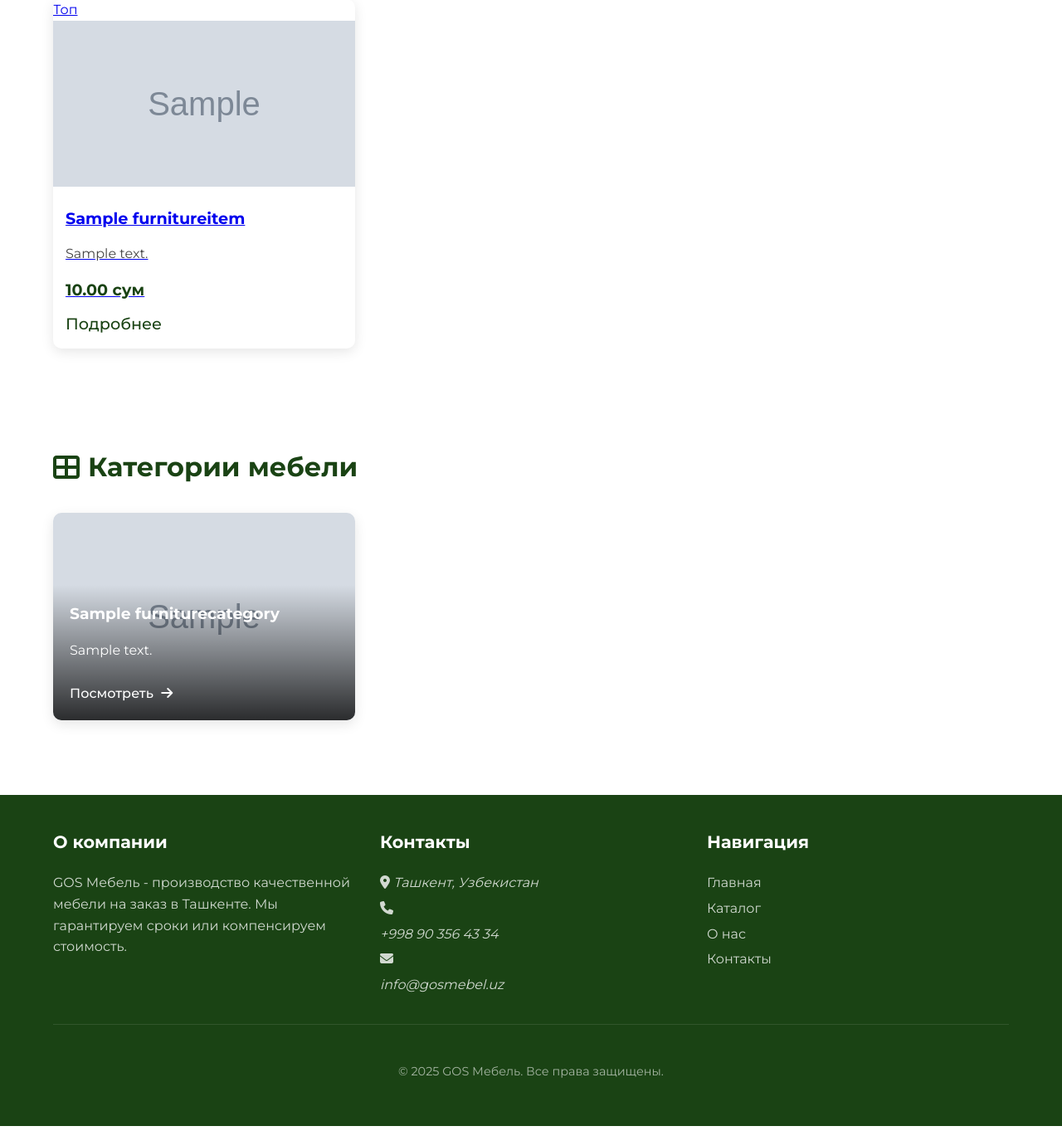
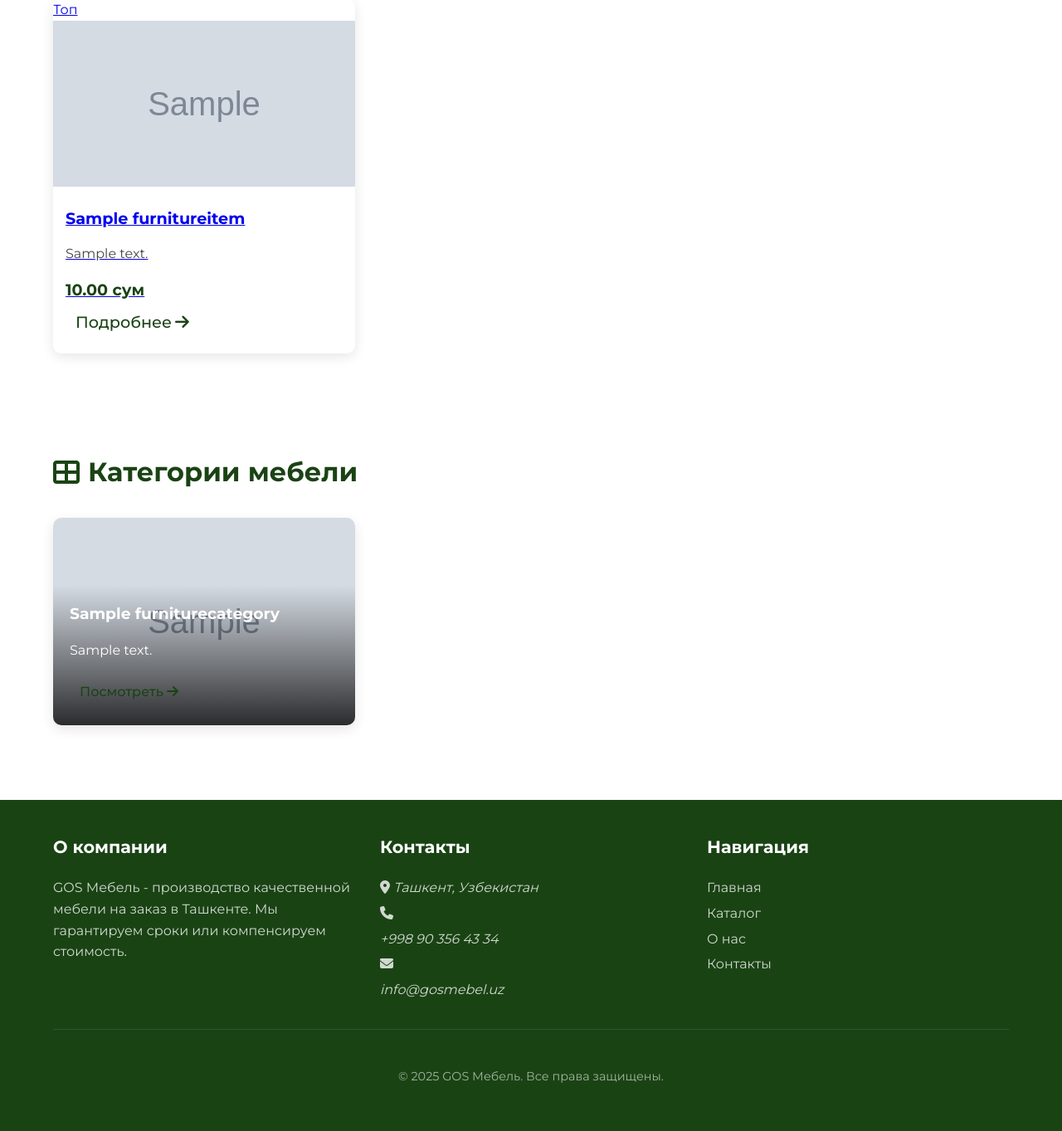
Before and after one commit to izzat1998/gos_landing_page, a Django app: page /catalog/ in a window 1280 px wide. Shown: the part 342-1705 px from the top of the page at 83% size. Run offline with Django 4.2, Linux system fonts and the light colour scheme; tables that the repository leaves empty hold one stand-in row (values such as "Sample post"); grey boxes marked "Sample" are stand-in pictures.

Commit message:
refactor: standardize button styling and clean up URL formatting

```diff
--- a/main/urls.py
+++ b/main/urls.py
@@ -2,28 +2,43 @@ from django.urls import path
 from rest_framework.authtoken.views import obtain_auth_token
 
 from .views import (
-    LandingPageView,
-    LocationQRCodeView,
-    LocationVisitView,
-    LocationQRCodeListView,
-    LocationStatsAPIView,
-    RecordPhoneClickView,
     CatalogView,
     CategoryDetailView,
-    FurnitureDetailView
+    FurnitureDetailView,
+    LandingPageView,
+    LocationQRCodeListView,
+    LocationQRCodeView,
+    LocationStatsAPIView,
+    LocationVisitView,
+    RecordPhoneClickView,
 )
 
 urlpatterns = [
     path("", LandingPageView.as_view(), name="main_page"),
     path("qrcode/<int:pk>/", LocationQRCodeView.as_view(), name="location_qrcode"),
-    path("visit/<int:location_id>/", LocationVisitView.as_view(), name="location_visit"),
+    path(
+        "visit/<int:location_id>/", LocationVisitView.as_view(), name="location_visit"
+    ),
     path("qrcodes/", LocationQRCodeListView.as_view(), name="qrcode_list"),
-    path("api/location-stats/", LocationStatsAPIView.as_view(), name="location_stats_api"),
+    path(
+        "api/location-stats/", LocationStatsAPIView.as_view(), name="location_stats_api"
+    ),
     path("api/token/", obtain_auth_token, name="api_token"),
-    path('api/record-phone-click/', RecordPhoneClickView.as_view(), name='record_phone_click'),
-
+    path(
+        "api/record-phone-click/",
+        RecordPhoneClickView.as_view(),
+        name="record_phone_click",
+    ),
     # Furniture catalog URLs
-    path('catalog/', CatalogView.as_view(), name='catalog'),
-    path('catalog/<slug:category_slug>/', CategoryDetailView.as_view(), name='category_detail'),
-    path('catalog/<slug:category_slug>/<slug:item_slug>/', FurnitureDetailView.as_view(), name='furniture_detail'),
+    path("catalog/", CatalogView.as_view(), name="catalog"),
+    path(
+        "catalog/<slug:category_slug>/",
+        CategoryDetailView.as_view(),
+        name="category_detail",
+    ),
+    path(
+        "catalog/<slug:category_slug>/<slug:item_slug>/",
+        FurnitureDetailView.as_view(),
+        name="furniture_detail",
+    ),
 ]
--- /dev/null
+++ b/static/css/buttons.css
@@ -0,0 +1,70 @@
+/* Base button styles */
+.btn {
+    display: inline-flex;
+    align-items: center;
+    justify-content: center;
+    padding: 0.75rem 1.5rem;
+    border-radius: 4px;
+    font-weight: 500;
+    text-decoration: none;
+    transition: all 0.3s ease;
+    cursor: pointer;
+}
+
+/* Primary button - for main actions */
+.btn-primary {
+    background-color: #1A4314;
+    color: white;
+    border: 1px solid #1A4314;
+}
+
+.btn-primary:hover, .btn-primary:focus {
+    background-color: #0f2a0c;
+    box-shadow: 0 4px 8px rgba(0, 0, 0, 0.1);
+}
+
+/* Secondary button - for alternative actions */
+.btn-secondary {
+    background-color: white;
+    color: #1A4314;
+    border: 1px solid #1A4314;
+}
+
+.btn-secondary:hover, .btn-secondary:focus {
+    background-color: #f5f5f5;
+    box-shadow: 0 4px 8px rgba(0, 0, 0, 0.1);
+}
+
+/* Text button - for minor actions */
+.btn-text {
+    background-color: transparent;
+    color: #1A4314;
+    padding: 0.5rem 0.75rem;
+    border: none;
+}
+
+.btn-text:hover, .btn-text:focus {
+    text-decoration: underline;
+    background-color: rgba(26, 67, 20, 0.05);
+}
+
+/* Focus states for accessibility */
+.btn:focus {
+    outline: 2px solid #1A4314;
+    outline-offset: 2px;
+}
+
+/* Icon styling */
+.btn i {
+    margin-right: 0.5rem;
+}
+
+.btn-text i {
+    margin-left: 0.25rem;
+    margin-right: 0;
+    transition: transform 0.2s ease;
+}
+
+.btn-text:hover i {
+    transform: translateX(3px);
+}
--- a/templates/base.html
+++ b/templates/base.html
@@ -21,6 +21,7 @@
     <!-- Core CSS -->
     <link rel="stylesheet" href="{% static 'css/base.css' %}">
     <link rel="stylesheet" href="{% static 'css/theme.css' %}">
+    <link rel="stylesheet" href="{% static 'css/buttons.css' %}">
 
     <!-- Page-specific CSS -->
     {% block extra_css %}{% endblock %}
--- a/templates/catalog/catalog.html
+++ b/templates/catalog/catalog.html
@@ -45,7 +45,7 @@
                                 <span class="price-request">Цена по запросу</span>
                                 {% endif %}
                             </div>
-                            <span class="view-details">Подробнее</span>
+                            <span class="btn btn-text">Подробнее <i class="fas fa-arrow-right"></i></span>
                         </div>
                     </div>
                 </a>
@@ -84,9 +84,8 @@
                         {% if category.description %}
                         <p>{{ category.description|truncatechars:60 }}</p>
                         {% endif %}
-                        <span class="category-button">
-                            Посмотреть
-                            <i class="fas fa-arrow-right" aria-hidden="true" style="margin-left: 5px;"></i>
+                        <span class="btn btn-text">
+                            Посмотреть <i class="fas fa-arrow-right" aria-hidden="true"></i>
                         </span>
                     </div>
                 </a>
--- a/templates/catalog/category_detail.html
+++ b/templates/catalog/category_detail.html
@@ -56,7 +56,7 @@
                             {% endif %}
                         </div>
                         <div class="item-action">
-                            <span class="view-details">Подробнее <i class="fas fa-arrow-right"></i></span>
+                            <span class="btn btn-text">Подробнее <i class="fas fa-arrow-right"></i></span>
                         </div>
                     </div>
                 </div>
@@ -68,7 +68,7 @@
             <i class="fas fa-box-open no-items-icon"></i>
             <h3>Товары не найдены</h3>
             <p>В данной категории пока нет товаров. Пожалуйста, посетите страницу позже или выберите другую категорию.</p>
-            <a href="{% url 'catalog' %}" class="catalog-action-button"><i class="fas fa-th-large"></i> Вернуться в каталог</a>
+            <a href="{% url 'catalog' %}" class="btn btn-primary"><i class="fas fa-th-large"></i> Вернуться в каталог</a>
         </div>
         {% endif %}
     </div>
--- a/templates/catalog/furniture_detail.html
+++ b/templates/catalog/furniture_detail.html
@@ -96,8 +96,7 @@
 
                 <!-- Call to Action Buttons -->
                 <div class="product-actions">
-                    <a href="tel:+998903564334" class="action-button primary-button"><i class="fas fa-phone-alt"></i> Обсудить заказ</a>
-                    <a href="https://wa.me/998903564334?text=Здравствуйте! Меня интересует {{ item.name }}" target="_blank" class="action-button secondary-button"><i class="fab fa-whatsapp"></i> WhatsApp</a>
+                    <a href="tel:+998903564334" class="btn btn-primary"><i class="fas fa-phone-alt"></i> Обсудить заказ</a>
                 </div>
             </div>
         </div>
```
